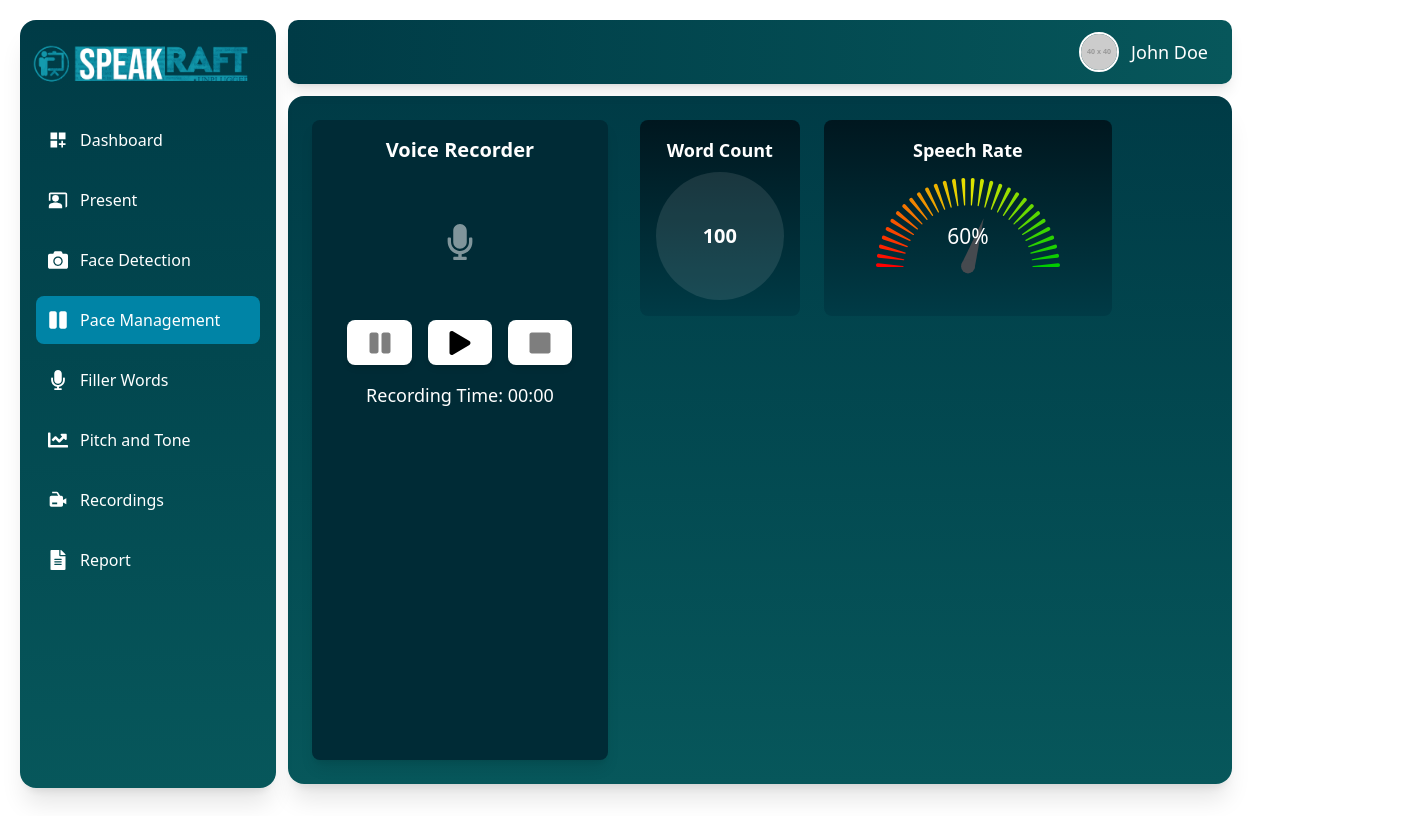
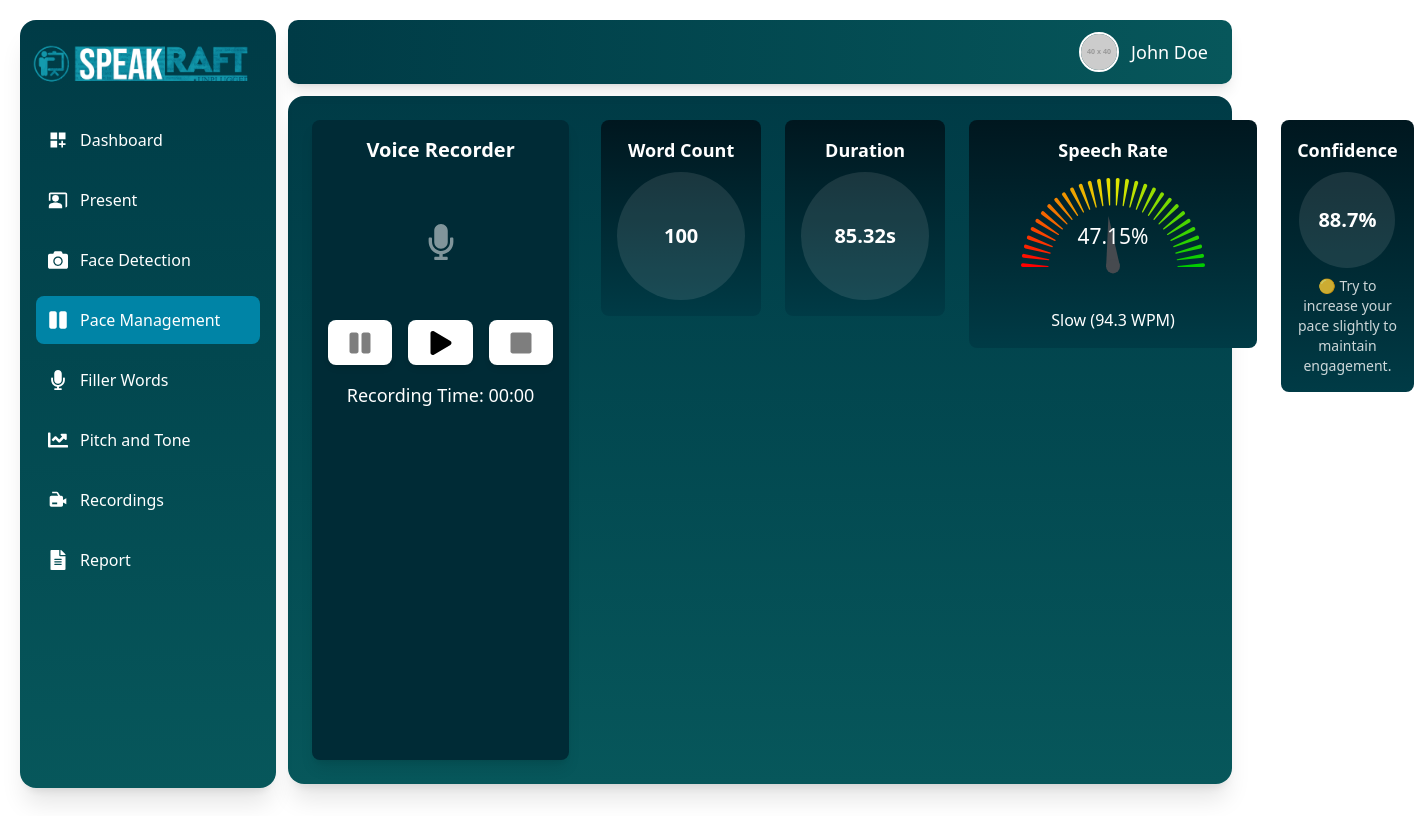
Before and after one commit to Speak-Craft/frontend, a React (Vite) app: page /pace-management in a window 1280 px wide. Shown: the whole page, 1414 px wide, since content can reach past the window. Built offline with nearby package versions, Linux system fonts and the light colour scheme.

Commit message:
Pace management UI updated

```diff
--- a/src/components/PaceManagement.jsx
+++ b/src/components/PaceManagement.jsx
@@ -16,10 +16,31 @@ const PaceManagement = () => {
   const canvasRef = useRef(null);
   let animationFrameId = useRef(null);
 
+  const [results, setResults] = useState({
+    wordCount: 0,
+    duration: 0,
+    wpm: 0,
+    prediction: "",
+    confidence: 0,
+    feedback: "",
+  });
+
+  // Simulated data for UI design (to be replaced by real prediction call)
+  useEffect(() => {
+    setResults({
+      wordCount: 134,
+      duration: 85.32,
+      wpm: 94.3,
+      prediction: "Slow",
+      confidence: 88.67,
+      feedback: "🟡 Try to increase your pace slightly to maintain engagement.",
+    });
+  }, []);
+
   useEffect(() => {
     return () => {
       if (mediaStreamRef.current) {
-          mediaStreamRef.current.getTracks().forEach(track => track.stop());
+        mediaStreamRef.current.getTracks().forEach((track) => track.stop());
       }
       if (audioContextRef.current) {
         audioContextRef.current.close();
@@ -35,14 +56,20 @@ const PaceManagement = () => {
 
   const startAnalyzing = () => {
     if (mediaStreamRef.current) {
-        audioContextRef.current = new (window.AudioContext || window.webkitAudioContext)();
+      audioContextRef.current = new (window.AudioContext ||
+        window.webkitAudioContext)();
       gainNodeRef.current = audioContextRef.current.createGain();
       analyserRef.current = audioContextRef.current.createAnalyser();
 
-        const source = audioContextRef.current.createMediaStreamSource(mediaStreamRef.current);
+      const source = audioContextRef.current.createMediaStreamSource(
+        mediaStreamRef.current
+      );
       source.connect(analyserRef.current);
       analyserRef.current.connect(gainNodeRef.current);
-        gainNodeRef.current.gain.setValueAtTime(0, audioContextRef.current.currentTime);
+      gainNodeRef.current.gain.setValueAtTime(
+        0,
+        audioContextRef.current.currentTime
+      );
       gainNodeRef.current.connect(audioContextRef.current.destination);
       analyserRef.current.fftSize = 256;
       drawSineWave();
@@ -83,7 +110,9 @@ const PaceManagement = () => {
     if (!isRecording || isPaused) {
       try {
         if (!isRecording) {
-            const stream = await navigator.mediaDevices.getUserMedia({ audio: true });
+          const stream = await navigator.mediaDevices.getUserMedia({
+            audio: true,
+          });
           mediaStreamRef.current = stream;
           mediaRecorderRef.current = new MediaRecorder(stream);
 
@@ -92,7 +121,9 @@ const PaceManagement = () => {
           };
 
           mediaRecorderRef.current.onstop = () => {
-              const audioBlob = new Blob(audioChunksRef.current, { type: "audio/wav" });
+            const audioBlob = new Blob(audioChunksRef.current, {
+              type: "audio/wav",
+            });
             const audioUrl = URL.createObjectURL(audioBlob);
             setAudioUrl(audioUrl);
           };
@@ -127,17 +158,15 @@ const PaceManagement = () => {
       mediaRecorderRef.current.stop();
       cancelAnimationFrame(animationFrameId.current);
       if (mediaStreamRef.current) {
-          mediaStreamRef.current.getTracks().forEach(track => track.stop());
+        mediaStreamRef.current.getTracks().forEach((track) => track.stop());
       }
       audioChunksRef.current = [];
     }
   };
 
-
   return (
     <div className="absolute top-[4rem] left-64 w-[calc(100%-17rem)] h-[calc(100vh-3rem)] p-8 flex justify-center items-center">
       <div className="w-full h-full bg-gradient-to-b from-[#003b46] to-[#07575b] dark:from-[#00171f] dark:to-[#003b46] text-white shadow-xl rounded-2xl p-6 flex flex-col justify-center items-center">
-
         <div className="flex w-full h-full gap-8">
           <div className="flex flex-col items-center w-full sm:w-1/2 bg-[#002b36] p-4 rounded-lg shadow-lg">
             <h2 className="text-xl font-semibold mb-15">Voice Recorder</h2>
@@ -167,7 +196,11 @@ const PaceManagement = () => {
                 <FaMicrophone className="text-white text-4xl animate-pulse" />
               )}
               {(isPaused || !isRecording) && (
-                <FaMicrophone className={`text-white text-4xl ${(!isRecording || isPaused) ? 'opacity-50' : ''}`} />
+                <FaMicrophone
+                  className={`text-white text-4xl ${
+                    !isRecording || isPaused ? "opacity-50" : ""
+                  }`}
+                />
               )}
             </div>
 
@@ -177,26 +210,57 @@ const PaceManagement = () => {
             )} */}
 
             <div className="flex items-center gap-4 mt-15">
-              <button style={{ backgroundColor: "white" }}
+              <button
+                style={{ backgroundColor: "white" }}
                 onClick={handlePause}
-                className={`p-4 rounded-full shadow-md ${isRecording && !isPaused ? "bg-yellow-500 hover:bg-yellow-600" : "bg-gray-500 cursor-not-allowed"}`}
+                className={`p-4 rounded-full shadow-md ${
+                  isRecording && !isPaused
+                    ? "bg-yellow-500 hover:bg-yellow-600"
+                    : "bg-gray-500 cursor-not-allowed"
+                }`}
                 disabled={!isRecording || isPaused}
               >
-                <FaPause className={`text-black text-2xl ${(!isRecording || isPaused) ? 'opacity-50 cursor-not-allowed' : ''}`} />
+                <FaPause
+                  className={`text-black text-2xl ${
+                    !isRecording || isPaused
+                      ? "opacity-50 cursor-not-allowed"
+                      : ""
+                  }`}
+                />
               </button>
-              <button style={{ backgroundColor: "white" }}
+              <button
+                style={{ backgroundColor: "white" }}
                 onClick={handlePlay}
-                className={`p-4 rounded-full shadow-md ${isRecording && !isPaused ? "bg-blue-500 hover:bg-blue-600" : "bg-gray-500 cursor-not-allowed"}`}
+                className={`p-4 rounded-full shadow-md ${
+                  isRecording && !isPaused
+                    ? "bg-blue-500 hover:bg-blue-600"
+                    : "bg-gray-500 cursor-not-allowed"
+                }`}
                 disabled={isRecording && !isPaused}
               >
-                <FaPlay className={`text-black text-2xl ${isRecording && !isPaused ? 'opacity-50 cursor-not-allowed' : ''}`} />
+                <FaPlay
+                  className={`text-black text-2xl ${
+                    isRecording && !isPaused
+                      ? "opacity-50 cursor-not-allowed"
+                      : ""
+                  }`}
+                />
               </button>
-              <button style={{ backgroundColor: "white" }}
+              <button
+                style={{ backgroundColor: "white" }}
                 onClick={handleStop}
-                className={`p-4 rounded-full shadow-md ${isRecording ? "bg-gray-500 hover:bg-gray-600" : "bg-gray-500 cursor-not-allowed"}`}
+                className={`p-4 rounded-full shadow-md ${
+                  isRecording
+                    ? "bg-gray-500 hover:bg-gray-600"
+                    : "bg-gray-500 cursor-not-allowed"
+                }`}
                 disabled={!isRecording}
               >
-                <FaStop className={`text-black text-2xl ${!isRecording ? 'opacity-50 cursor-not-allowed' : ''}`} />
+                <FaStop
+                  className={`text-black text-2xl ${
+                    !isRecording ? "opacity-50 cursor-not-allowed" : ""
+                  }`}
+                />
               </button>
             </div>
 
@@ -211,37 +275,58 @@ const PaceManagement = () => {
 
           {/* Right side */}
           <div className="w-full flex flex-col sm:flex-row justify-start items-start gap-6">
-
             {/* Word Count Section */}
             <div className="flex flex-col items-center rounded-lg p-4 bg-gradient-to-b from-[#00171f] to-[#003b46] dark:from-[#003b46] dark:to-[#07575b]">
-  <h3 className="text-white text-lg font-semibold mb-2">Word Count</h3>
+              <h3 className="text-white text-lg font-semibold mb-2">
+                Word Count
+              </h3>
               <div className="flex justify-center items-center rounded-full w-24 h-24 sm:w-32 sm:h-32 bg-white/10 dark:bg-white/20 text-white text-xl font-semibold">
                 100
               </div>
             </div>
 
-{/* Speech Rate Section */}
             <div className="flex flex-col items-center rounded-lg p-4 bg-gradient-to-b from-[#00171f] to-[#003b46] dark:from-[#003b46] dark:to-[#07575b]">
-  <h3 className="text-white text-lg font-semibold mb-2">Speech Rate</h3>
-  <div className="flex justify-center">
+              <h3 className="text-white text-lg font-semibold mb-2">
+                Duration
+              </h3>
+              <div className="flex justify-center items-center rounded-full w-32 h-32 bg-white/10 text-white text-xl font-semibold">
+                {results.duration.toFixed(2)}s
+              </div>
+            </div>
+
+            {/* WPM Gauge */}
+            <div className="flex flex-col items-center rounded-lg p-4 bg-gradient-to-b from-[#00171f] to-[#003b46] dark:from-[#003b46] dark:to-[#07575b]">
+              <h3 className="text-white text-lg font-semibold mb-2">
+                Speech Rate
+              </h3>
               <GaugeChart
                 id="wpm-gauge"
                 nrOfLevels={30}
                 colors={["#ff0000", "#ff9900", "#00cc00"]}
                 arcWidth={0.3}
-      percent={120 / 200}
+                percent={results.wpm / 200}
                 textColor="#fff"
-      style={{ width: '16rem', height: '8rem' }}
+                style={{ width: "16rem", height: "8rem" }}
               />
+              <p className="mt-2 text-white font-medium">
+                {results.prediction} ({results.wpm.toFixed(1)} WPM)
+              </p>
+            </div>
+
+            {/* Confidence & Feedback */}
+            <div className="flex flex-col items-center rounded-lg p-4 bg-gradient-to-b from-[#00171f] to-[#003b46] dark:from-[#003b46] dark:to-[#07575b]">
+              <h3 className="text-white text-lg font-semibold mb-2">
+                Confidence
+              </h3>
+              <div className="flex justify-center items-center rounded-full w-24 h-24 bg-white/10 text-white text-xl font-semibold">
+                {results.confidence.toFixed(1)}%
+              </div>
+              <p className="text-sm text-center mt-2 text-white/80">
+                {results.feedback}
+              </p>
             </div>
           </div>
-
         </div>
-
-
-
-        </div>
-
       </div>
     </div>
   );
```
Lines whose indentation alone changed are shown as unchanged.
